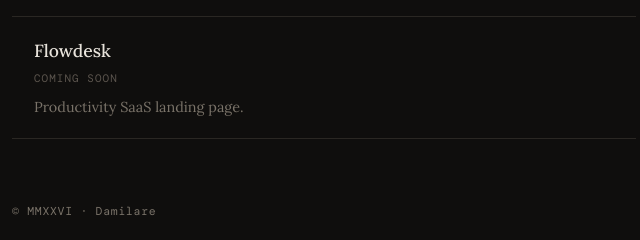
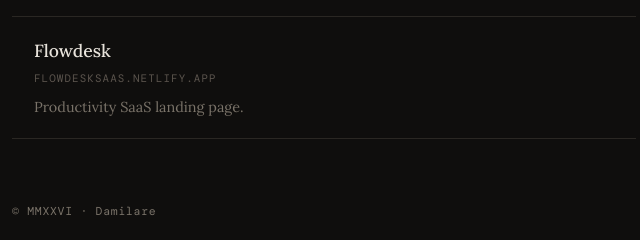
Before and after one commit to 16dotjs/Flowdesk, a website: page My Portfolio/index.html in a window 1280 px wide. Shown: the part 638-878 px from the top of the page, 316-956 px from the left. Drawn offline with nearby package versions, Linux system fonts and the light colour scheme; a web font is replaced by a local one.

Commit message:
Update My Portfolio

```diff
--- a/My Portfolio/index.html
+++ b/My Portfolio/index.html
@@ -133,7 +133,7 @@
         </li>
         <li class="border-b border-border">
           <a
-            href="#"
+            href="https://flowdesksaas.netlify.app"
             target="_blank"
             rel="noopener"
             class="group block py-5 pr-4 pl-5 no-underline text-skin border-l-2 border-transparent transition-[border-color,background] duration-200 hover:border-accent hover:bg-accent/[0.04]"
@@ -146,7 +146,7 @@
             <div
               class="font-mono text-2xs font-normal tracking-[0.1em] uppercase text-url mb-2"
             >
-              coming soon
+              flowdesksaas.netlify.app
             </div>
             <div
               class="font-serif text-[0.9rem] text-muted leading-[1.55] transition-colors duration-200 group-hover:text-skin"
```
